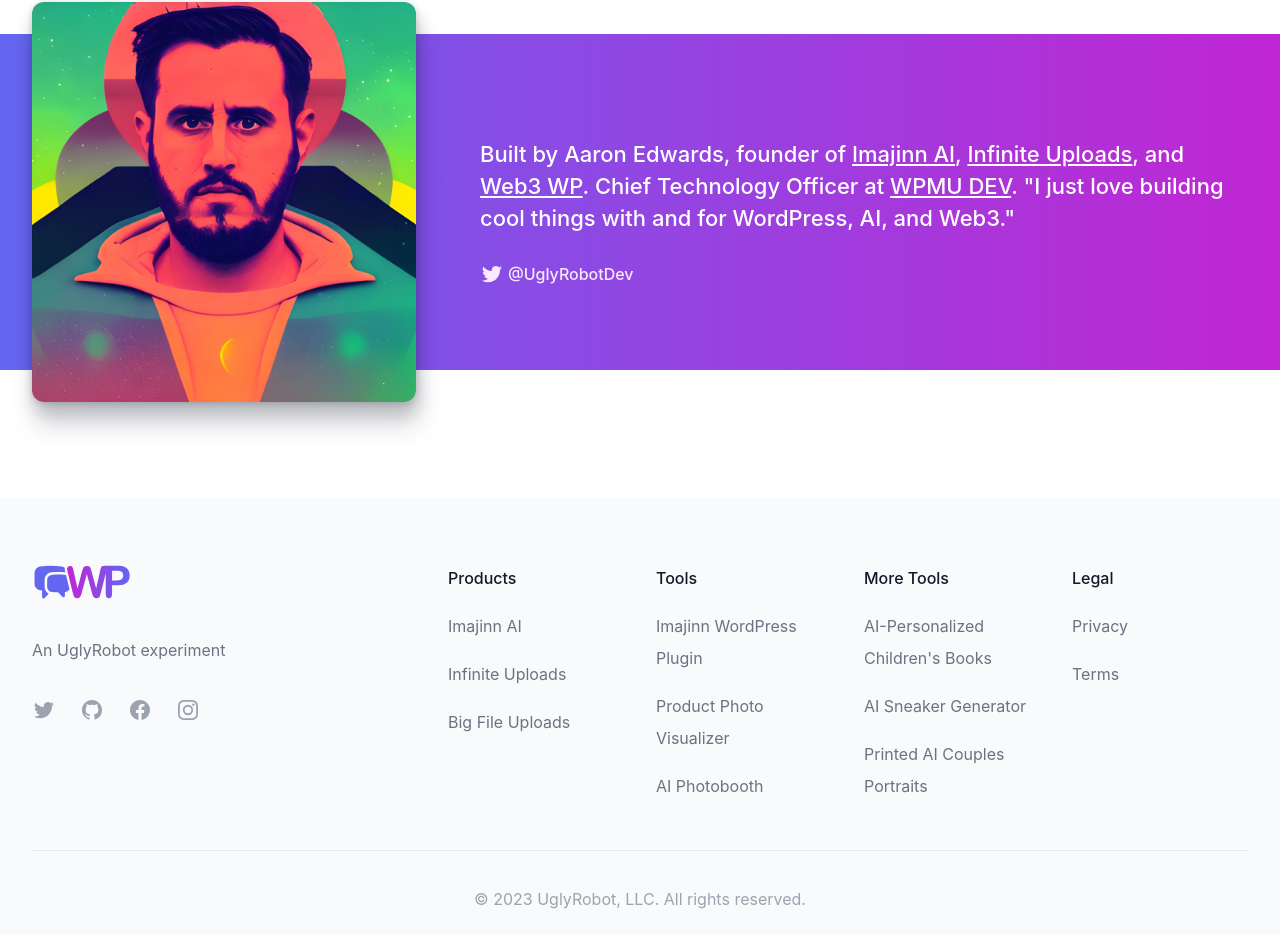
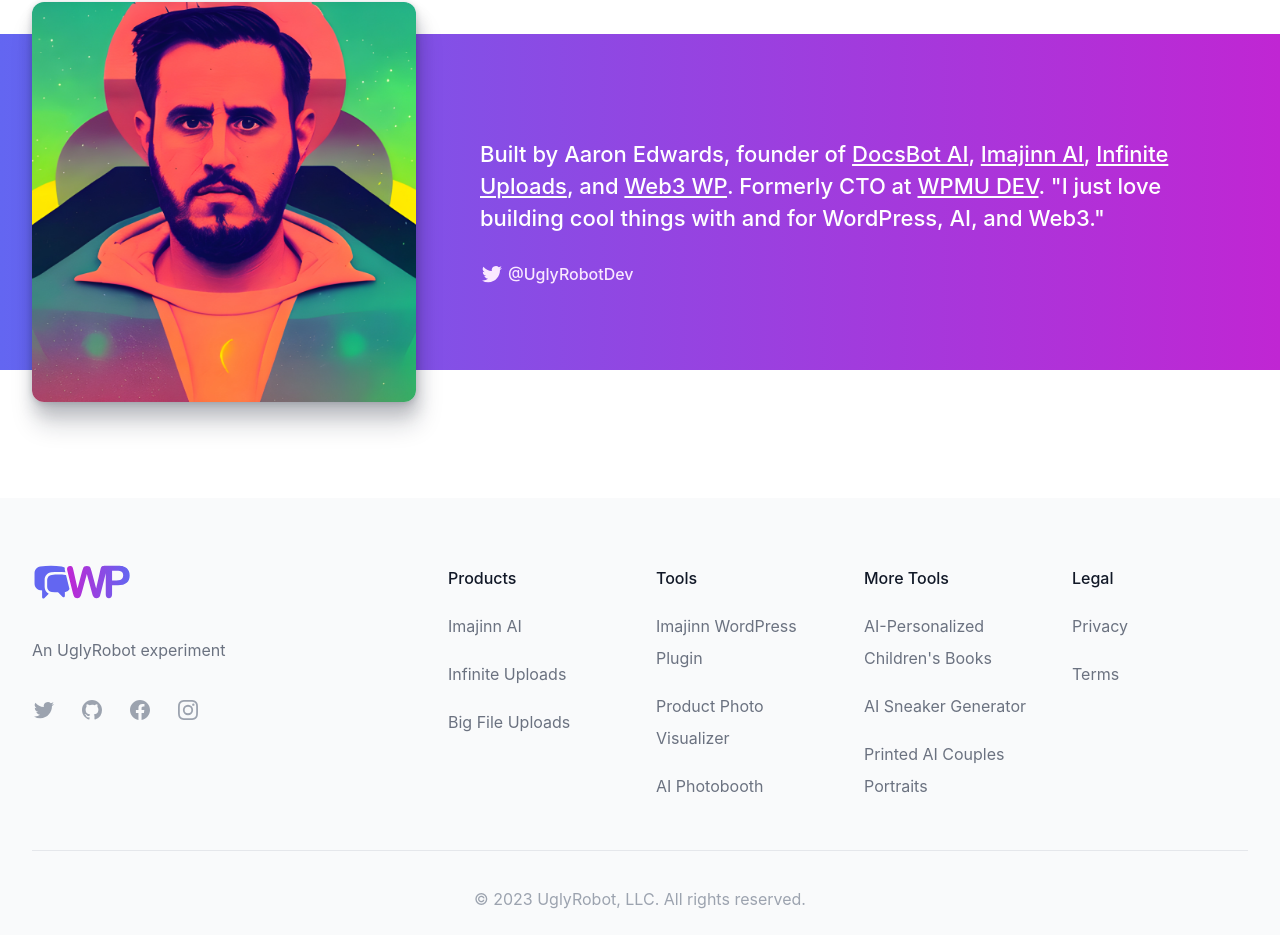
Before and after one commit to uglyrobot/wp-chat-site, a Next.js app: page / in a window 1280 px wide. Shown: the part 3888-4823 px from the top of the page. Built offline with nearby package versions, Linux system fonts and the light colour scheme.

Commit message:
Update bio

```diff
--- a/src/pages/index.jsx
+++ b/src/pages/index.jsx
@@ -392,7 +392,11 @@
                       <div>
                         <p className="mt-6 text-2xl font-medium text-white">
                           Built by Aaron Edwards, founder of{' '}
-                          <Link href="http://imajinn.ai" className="underline">
+                          <Link href="https://docsbot.ai" className="underline">
+                            DocsBot AI
+                          </Link>
+                          ,{' '}
+                          <Link href="https://imajinn.ai" className="underline">
                             Imajinn AI
                           </Link>
                           ,{' '}
@@ -406,7 +410,7 @@
                           <Link href="https://web3wp.com" className="underline">
                             Web3 WP
                           </Link>
-                          . Chief Technology Officer at{' '}
+                          . Formerly CTO at{' '}
                           <Link
                             href="https://wpmudev.com"
                             className="underline"
```
